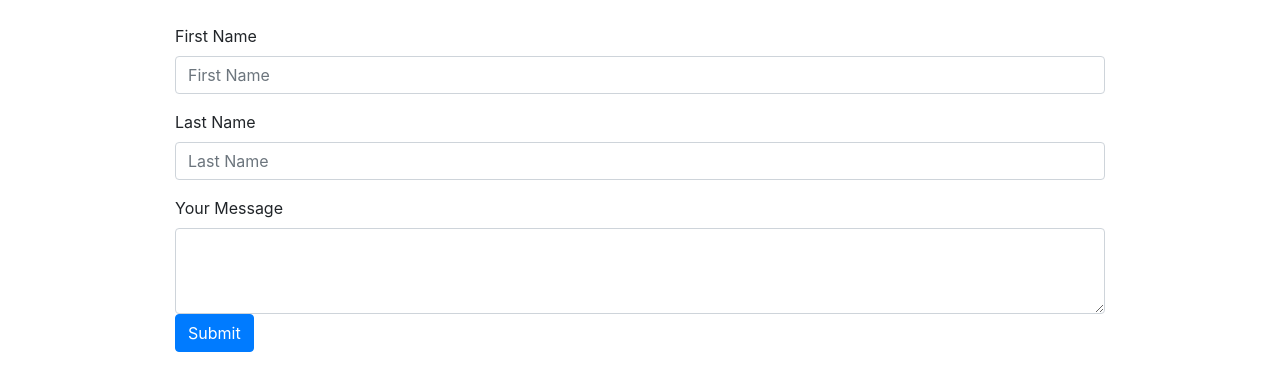
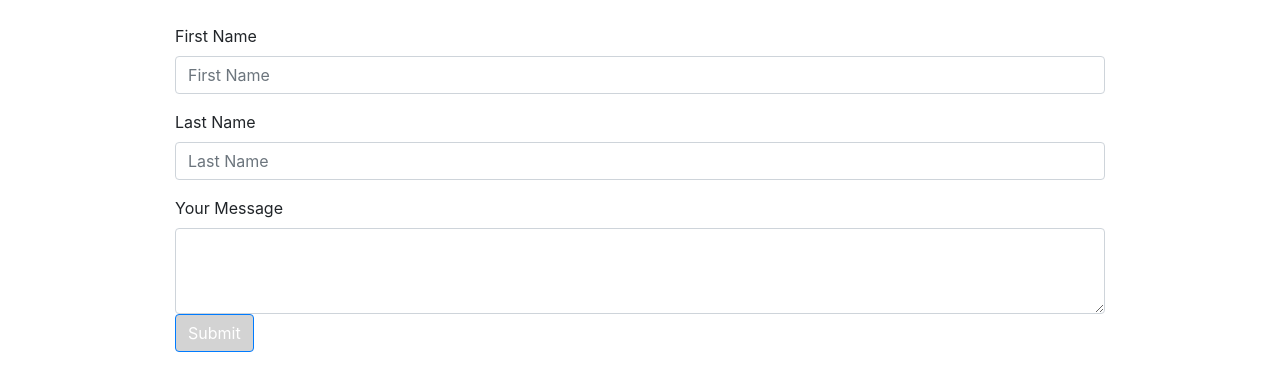
Before and after one commit to Troggles/BootCampFiles, a plain HTML site: page Bootstrap-Portfolio/contact.html in a window 1280 px wide. Shown: the part 62-452 px from the top of the page. Drawn offline with nearby package versions, Linux system fonts and the light colour scheme.

Commit message:
submit fixed?

```diff
--- a/Bootstrap-Portfolio/contact.html
+++ b/Bootstrap-Portfolio/contact.html
@@ -51,7 +51,7 @@
         <div class="form-group">
         <label for="exampleFormControlTextarea1">Your Message</label>
         <textarea class="form-control" id="exampleFormControlTextarea1" rows="3"></textarea>
-        <button type="submit" class="btn btn-primary mb-2">Submit</button>
+        <button type="submit" class="btn btn-primary mb-2" style="background-color: lightgray;">Submit</button>
         </div>
     </form>
     </div>
```
